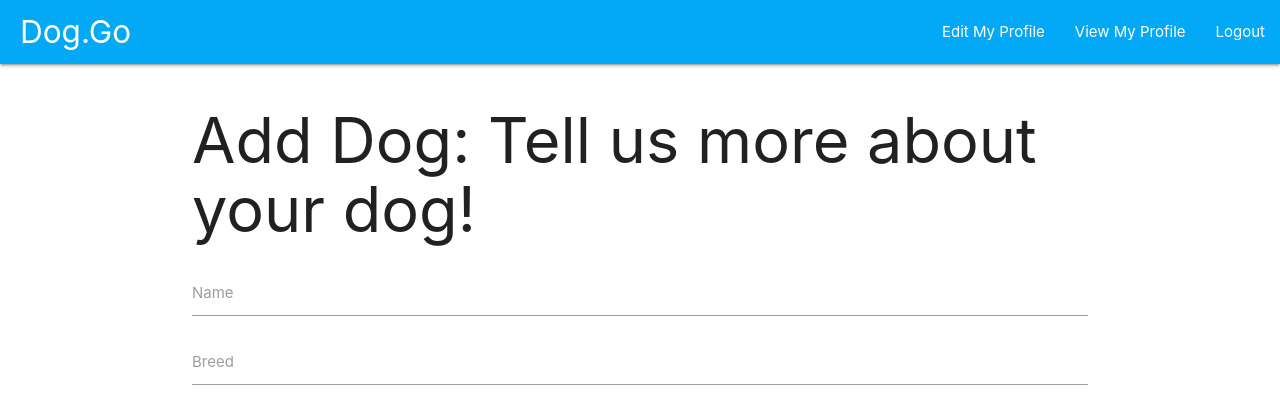
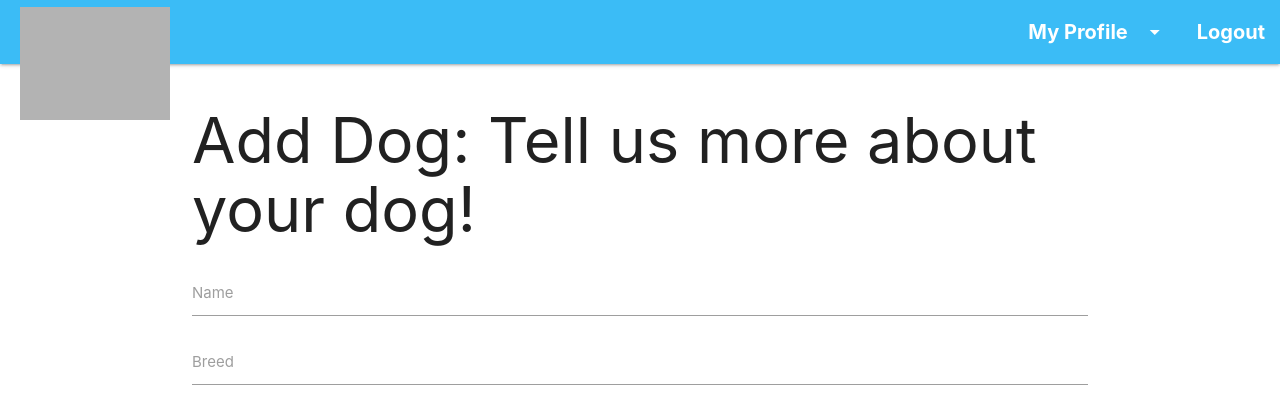
Before and after one commit to iperez319/dog-tinder, a Python web app: template templates/add-dog.html in a window 1280 px wide. Shown: the top 408 px of the page. Run offline with Jinja, Linux system fonts and the light colour scheme; the template is opened without the code that fills it, so the values that code supplies are empty; grey boxes are pictures that could not be loaded.

Commit message:
Fixing edit page

```diff
--- a/main.py
+++ b/main.py
@@ -103,7 +103,7 @@ class ProfileViewHandler(webapp2.RequestHandler):
                     print(currDog.keyUrl)
                     dogs.append(currDog)
                 values['dogs'] = dogs
-                #data.populate_dogs()
+                data.populate_dogs()
             render_template(self, 'profile-view.html', values)
 class AddDogHandler(webapp2.RequestHandler):
     def get(self):
--- a/static/js/script.js
+++ b/static/js/script.js
@@ -3,3 +3,8 @@ document.addEventListener('DOMContentLoaded', function() {
             var instances = M.Sidenav.init(elems, {});
 
 });
+
+// $(".dropdown-trigger").dropdown();
+$( document ).ready(() => {
+    $(".dropdown-trigger").dropdown();
+})
--- a/templates/_base.html
+++ b/templates/_base.html
@@ -8,27 +8,32 @@
       <meta name="viewport" content="width=device-width, initial-scale=1.0"/>
    </head>
    <body>
+       <script
+  src="https://code.jquery.com/jquery-3.4.1.min.js"
+  integrity="sha256-CSXorXvZcTkaix6Yvo6HppcZGetbYMGWSFlBw8HfCJo="
+  crossorigin="anonymous"></script>
       <script src="https://cdnjs.cloudflare.com/ajax/libs/materialize/1.0.0/js/materialize.min.js"></script>
       <script type="text/javascript" src="/i/js/script.js"></script>
       <!--JavaScript at end of body for optimized loading-->
-      <nav class="light-blue">
+      <ul id="dropdown1" class="dropdown-content">
+        <li><a href="/profile-edit" style="font-size:20px;font-weight:bold">Edit</a></li>
+        <li><a href="/profile-view" style="font-size:20px;font-weight:bold">View</a></li>
+      </ul>
+      <nav class="light-blue" style="opacity:0.78">
          <div class="nav-wrapper" style="margin-left:20px">
             <a href="/" class="brand-logo">
                 <div class="valign-wrapper">
                     <!-- <img src="/i/blueLogo.jpg" style="width:50px;margin-top:7px;border-radius:40%"/> -->
-                    <center>
-                    Dog.Go
-                    </center>
+                    <img src="/i/iconNew.jpg" style="width:150px;margin-top:7px"/>
                 </div>
             </a>
             <a href="#" data-target="mobile-demo" class="sidenav-trigger"><i class="material-icons">menu</i></a>
             <ul class="right hide-on-med-and-down">
                {% if login_url %}
-               <li><a href="{{login_url}}">Login</a></li>
+               <li><a href="{{login_url}}" style="font-size:20px;font-weight:bold">Login</a></li>
                {% else %}
-               <li><a href="/profile-edit">Edit My Profile</a></li>
-               <li><a href="/profile-view">View My Profile</a></li>
-               <li><a href="{{logout_url}}">Logout</a></li>
+               <li><a class="dropdown-trigger" href="#!" data-target="dropdown1" style="font-size:20px;font-weight:bold">My Profile<i class="material-icons right">arrow_drop_down</i></a></li>
+               <li><a href="{{logout_url}}" style="font-size:20px;font-weight:bold">Logout</a></li>
                {% endif %}
             </ul>
          </div>
--- a/templates/profile-edit.html
+++ b/templates/profile-edit.html
@@ -2,7 +2,7 @@
 {% block content %}
 <div class="container">
 <div id = "main">
-    Welcome to the edit page! Add your name, your dog's name, and a brief description of your dog! <br><br>
+    <h3>Edit your profile</h3>
     <div class="row">
     <form method = "post" action = "/profile-save">
         <div class="row input-field">
```
Also changed, not shown: templates/mainpage.html (+45 -7 lines).
